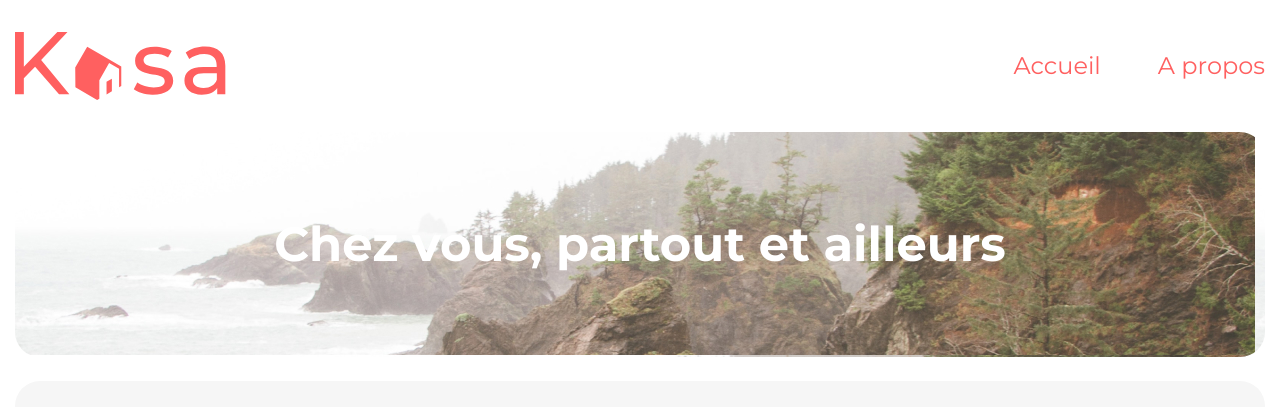
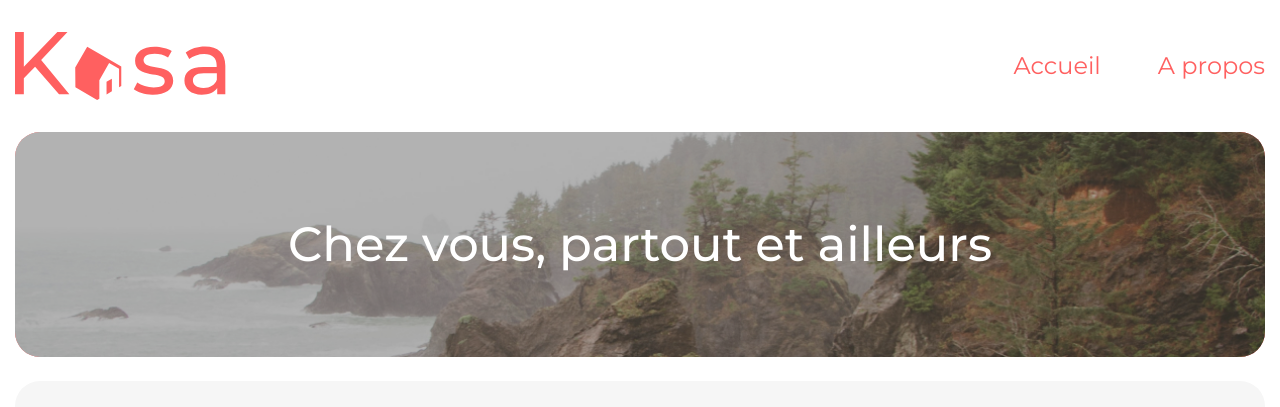
Before and after one commit to Matthieu-Mary/P11-KASA, a React (Vite) app: page / in a window 1280 px wide. Shown: the top 407 px of the page. Built offline with nearby package versions, Linux system fonts and the light colour scheme.

Commit message:
improve css on homepage

```diff
--- a/src/pages/Homepage/Banner.tsx
+++ b/src/pages/Homepage/Banner.tsx
@@ -2,7 +2,8 @@ import BannerHome from "../../assets/images/banner_home.jpg"
 
 export default function Banner() {
   return (
-    <section className="banner-home" style={{backgroundImage: `url(${BannerHome})`}}>
+    <section className="banner-home">
+      <img src={BannerHome} alt="Falaises au bord de mer" />
       <h1>Chez vous, partout et ailleurs</h1>
     </section>
   )
--- a/src/pages/NotFound.tsx
+++ b/src/pages/NotFound.tsx
@@ -1,5 +1,9 @@
 export default function NotFound() {
   return (
-    <div>404</div>
+    <main className="not-found">
+      <h1>404</h1>
+      <h2>Oups! La page que vous demandez n'existe pas.</h2>
+      <a href="/">Retourner sur la page d'accueil</a>
+    </main>
   )
 }
--- a/src/router/router.tsx
+++ b/src/router/router.tsx
@@ -2,6 +2,7 @@ import { createBrowserRouter } from 'react-router-dom';
 import App from '../App';
 import Homepage from '../pages/Homepage/Homepage';
 import About from '../pages/About';
+import NotFound from '../pages/NotFound';
 
 export const router = createBrowserRouter([
   {
@@ -16,6 +17,10 @@ export const router = createBrowserRouter([
         path: '/about',
         element: <About />,
       },
+      {
+        path: "/*",
+        element: <NotFound />
+      }
     ],
   },
 ]);
--- a/src/styles/index.scss
+++ b/src/styles/index.scss
@@ -3,4 +3,5 @@
 @import "./utils.scss/variables";
 @import "./pages/homepage";
 @import "./pages/about";
-@import './components/footer'
+@import './components/footer';
+@import "./pages/notfound"
--- a/src/styles/pages/_homepage.scss
+++ b/src/styles/pages/_homepage.scss
@@ -11,10 +11,21 @@
         display: flex;
         justify-content: center;
         align-items: center;
+        background: var(--primary-1);
+        position: relative;
+        img {
+            filter: brightness(.7);
+            object-fit: cover;
+            width: 100%;
+            height: 100%;
+            border-radius: 25px;
+        }
          h1 {
             font-size: 48px;
             line-height: 68.5px;
+            font-weight: 500;
             color: white;
+            position: absolute;
          }
     }
 
--- /dev/null
+++ b/src/styles/pages/_notfound.scss
@@ -0,0 +1,24 @@
+.not-found {
+    color: var(--primary-1);
+    display: flex;
+    flex-direction: column;
+    justify-content: center;
+    align-items: center;
+    h1 {
+        font-size: 288px;
+        line-height: 410px;
+        font-weight: 700;
+    }
+    h2 {
+        font-size: 36px;
+        line-height: 52px;
+        font-weight: 500;
+    }
+    a {
+        font-size: 18px;
+        line-height: 26px;
+        margin: 180px 0 80px;
+        color: var(--primary-1);
+        border-bottom: 1px solid var(--primary-1);
+    }
+}
--- a/src/styles/utils.scss/_general.scss
+++ b/src/styles/utils.scss/_general.scss
@@ -5,7 +5,6 @@
 }
 
 body {
-    max-width: 1440px;
     margin: 0 auto;
     font-family: 'Montserrat', sans-serif;;
 }
```
